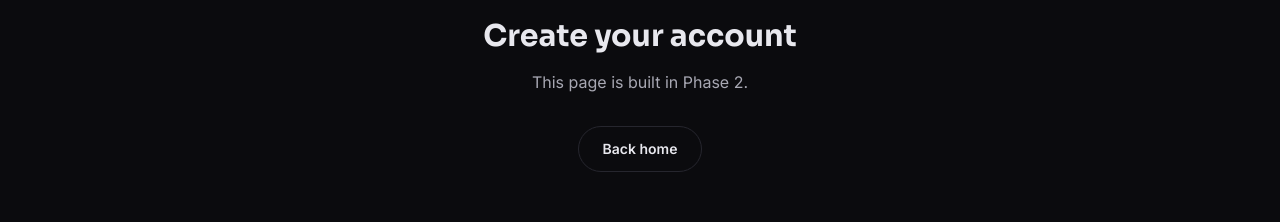
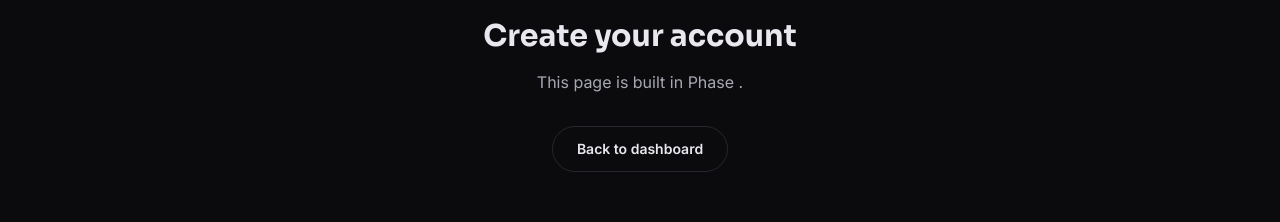
Before and after one commit to realjeffvictor/sabi-studio, a React (Vite) app: page /signup in a window 1280 px wide. Shown: the part 175-397 px from the top of the page. Built offline with nearby package versions, Linux system fonts and the light colour scheme.

Commit message:
Updating coming soon page

```diff
--- a/src/pages/ComingSoon.tsx
+++ b/src/pages/ComingSoon.tsx
@@ -1,13 +1,19 @@
 import Container from '../components/ui/Container'
 import ButtonLink from '../components/ui/ButtonLink'
 
-export default function ComingSoon({ title }: { title: string }) {
+export default function ComingSoon({
+  title,
+  phase,
+}: {
+  title: string
+  phase: number
+}) {
   return (
     <Container className="py-32 text-center">
       <h1 className="font-display text-3xl font-bold">{title}</h1>
-      <p className="mt-4 text-ink-300">This page is built in Phase 2.</p>
-      <ButtonLink to="/" variant="ghost" className="mt-8">
-        Back home
+      <p className="mt-4 text-ink-300">This page is built in Phase {phase}.</p>
+      <ButtonLink to="/dashboard" variant="ghost" className="mt-8">
+        Back to dashboard
       </ButtonLink>
     </Container>
   )
```
